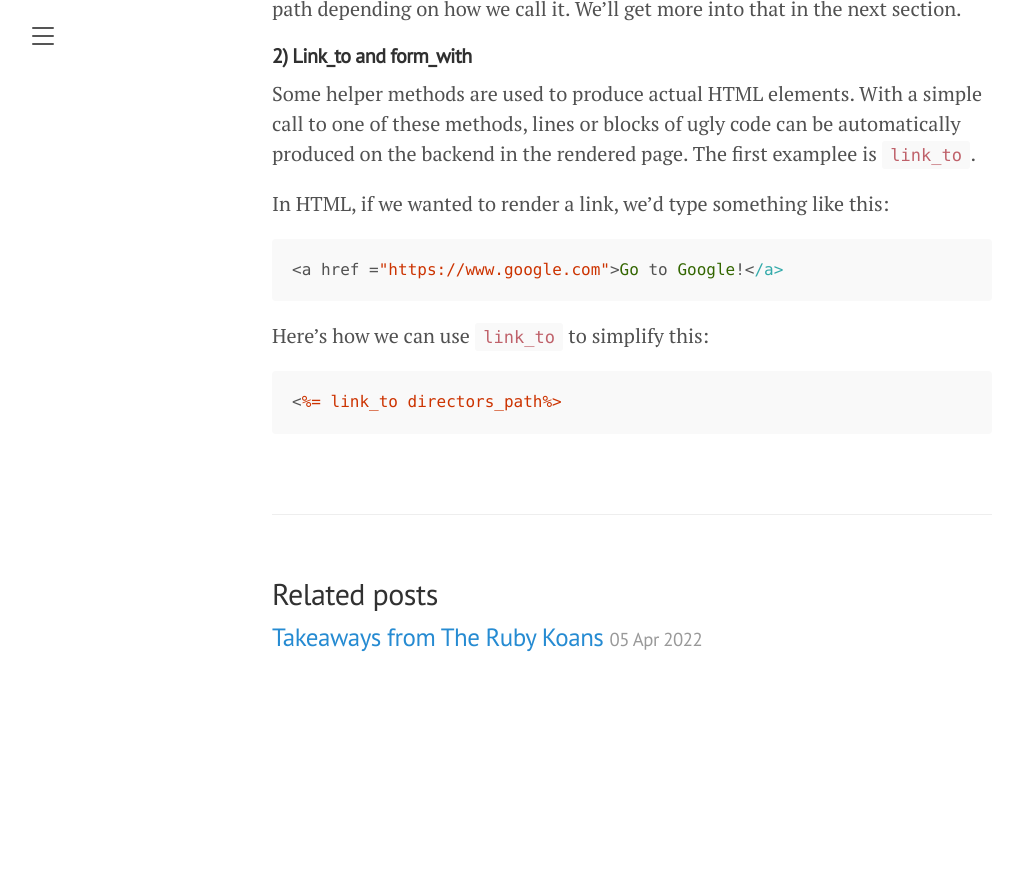
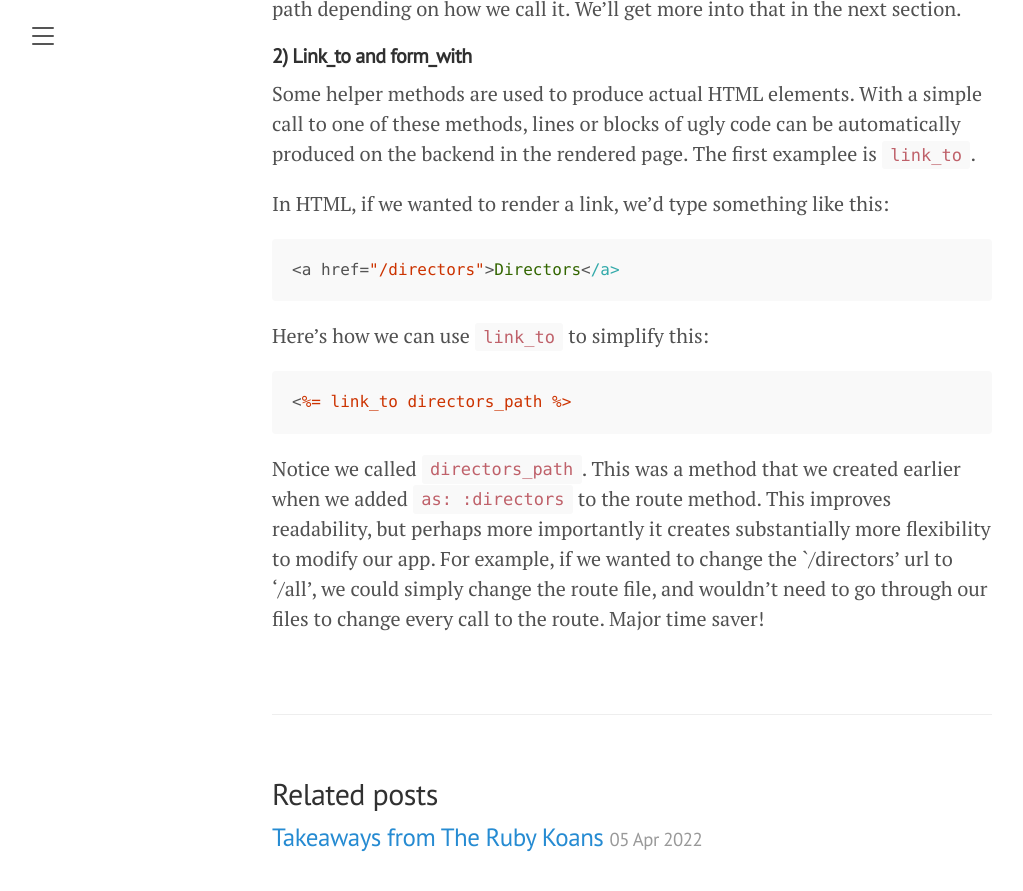
Before and after one commit to claycurran0/learningjournal, a Jekyll site: the page built from _posts/2022-04-12-helper-methods.md, in a window 1280 px wide and 900 px high, scrolled down 1333 px. Shown: the top 891 px of the window, without its empty margins (8-1031 px from the left). Built offline with Jekyll 4.4.1, drawn with Linux system fonts in a browser that asks for light colours; a script that is not in the unit is left out; before the commit the page ends 2046 px from its top, so only the background shows below that.

Commit message:
Update 2022-04-12-helper-methods.md

`````diff
--- a/_posts/2022-04-12-helper-methods.md
+++ b/_posts/2022-04-12-helper-methods.md
@@ -40,10 +40,12 @@ Some helper methods are used to produce actual HTML elements. With a simple call
 
 In HTML, if we wanted to render a link, we'd type something like this:
 ````ruby
-<a href ="https://www.google.com">Go to Google!</a>
+<a href="/directors">Directors</a>
 ````
 
 Here's how we can use `link_to` to simplify this:
 ````ruby
-<%= link_to directors_path%>
+<%= link_to directors_path %>
 ````
+
+Notice we called `directors_path`. This was a method that we created earlier when we added `as: :directors` to the route method. This improves readability, but perhaps more importantly it creates substantially more flexibility to modify our app. For example, if we wanted to change the `/directors' url to '/all', we could simply change the route file, and wouldn't need to go through our files to change every call to the route. Major time saver!
`````
